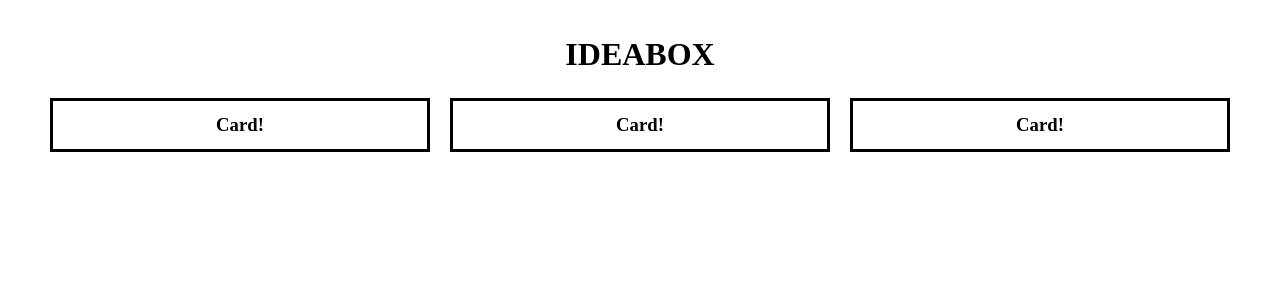
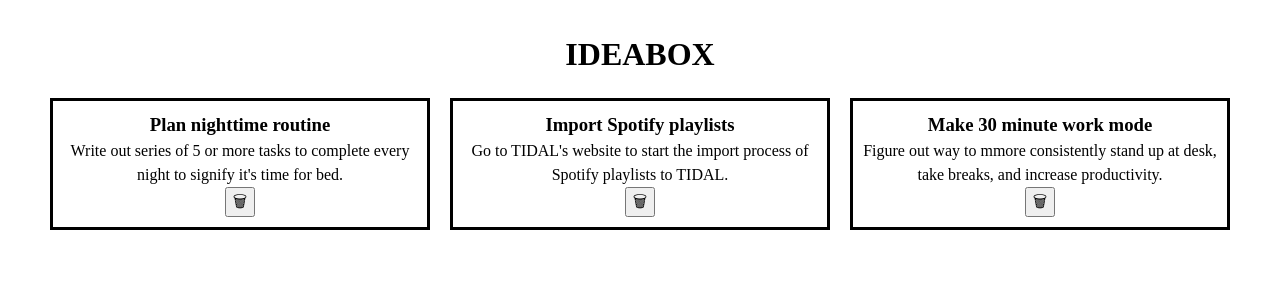
Before and after one commit to colefiscus/playground, a React (Create React App) app: page / in a window 1280 px wide. Shown: the top 300 px of the page. Built offline with nearby package versions, Linux system fonts and the light colour scheme.

Commit message:
Add use of props to Card and add button

```diff
--- a/src/Card.js
+++ b/src/Card.js
@@ -1,10 +1,12 @@
 import React from "react";
 import styled from "styled-components";
 
-const Card = () => {
+const Card = ({ id, title, description }) => {
   return (
     <CardWrapper>
-      <h3>Card!</h3>
+      <h3>{title}</h3>
+      <p>{description}</p>
+      <button>🗑</button>
     </CardWrapper>
   );
 }
--- a/src/Ideas.js
+++ b/src/Ideas.js
@@ -8,10 +8,10 @@
   const ideaCards = ideas.map(idea => {
     return (
       <Card
-        key={idea.id}
         id={idea.id}
         title={idea.title}
         description={idea.description}
+        key={idea.id}
       />
     )
   })
```
